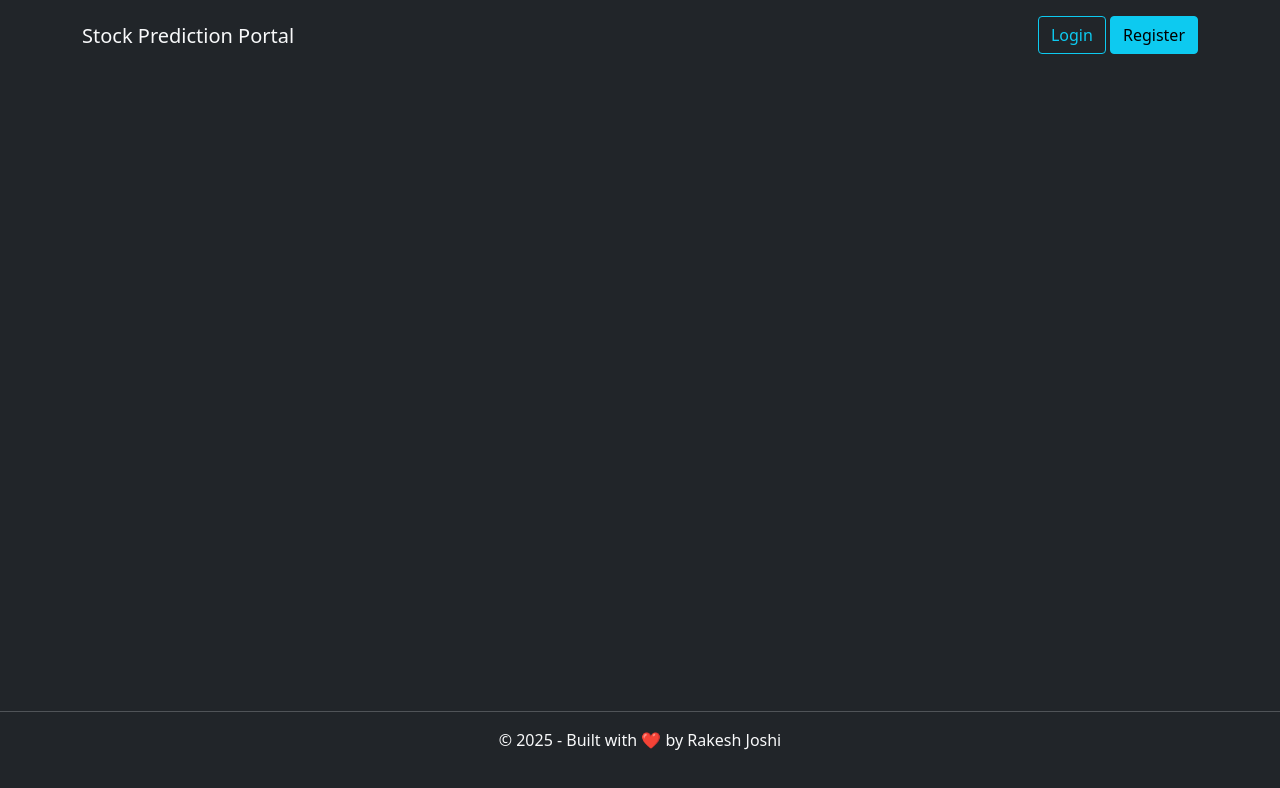
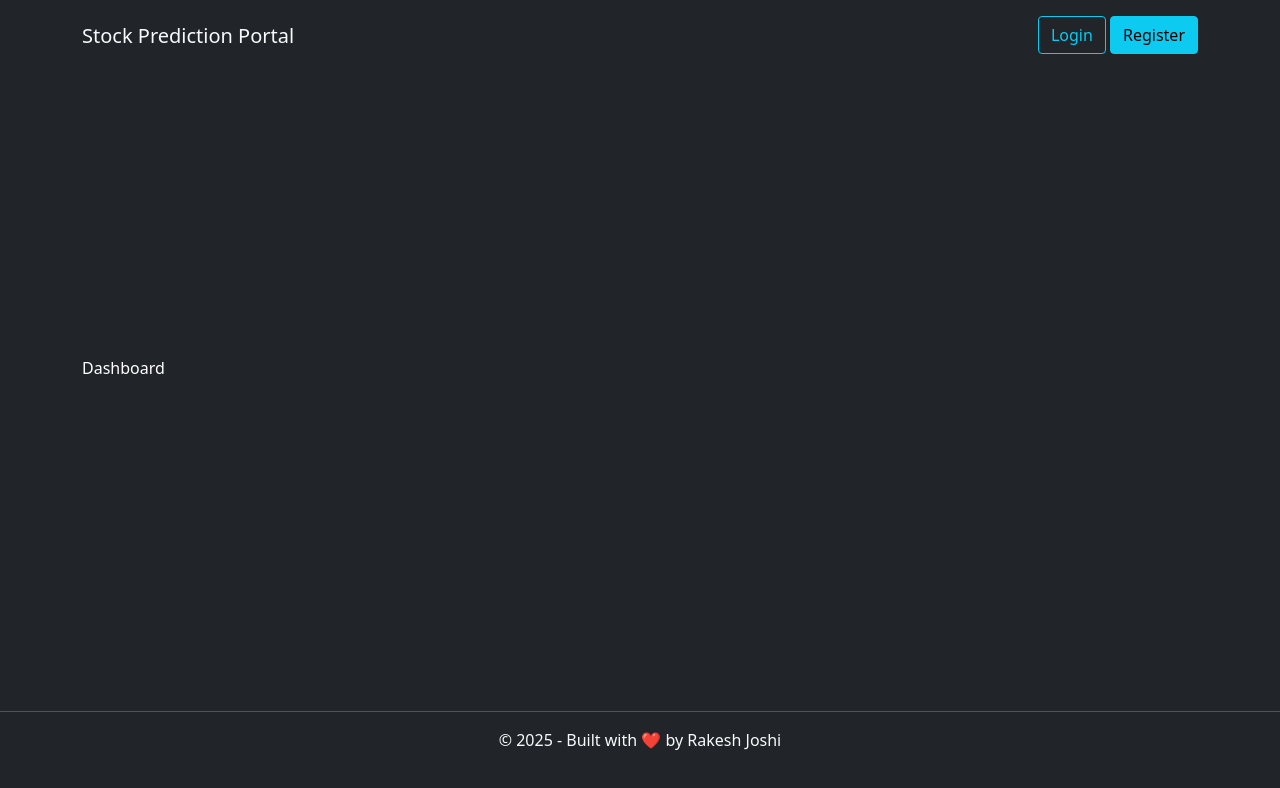
Before and after one commit to rakesh000999/stock-prediction-portal, a React (Vite) app in the folder frontend-react/: page /dashboard in a window 1280 px wide. Shown: the top 788 px of the page. Built offline with nearby package versions, Linux system fonts and the light colour scheme.

Commit message:
create dashboard component

```diff
--- a/frontend-react/src/App.jsx
+++ b/frontend-react/src/App.jsx
@@ -7,6 +7,7 @@ import Header from './components/Header'
 import Footer from './components/Footer'
 import Login from './components/Login'
 import AuthProvider from './AuthProvider'
+import Dashboard from './components/dashboard/Dashboard'
 
 function App() {
 
@@ -19,6 +20,7 @@ function App() {
             <Route path='/' element={<Main />} />
             <Route path='/register' element={<Register />} />
             <Route path='/login' element={<Login />} />
+            <Route path='/dashboard' element={<Dashboard />} />
           </Routes>
           <Footer />
         </BrowserRouter>
--- a/frontend-react/src/components/Header.jsx
+++ b/frontend-react/src/components/Header.jsx
@@ -8,7 +8,7 @@ const Header = () => {
     const { isLoggedIn, setIsLoggedIn } = useContext(AuthContext);
     const navigate = useNavigate();
 
-    const handleLogout = () =>{
+    const handleLogout = () => {
         localStorage.removeItem('accessToken');
         localStorage.removeItem('refreshToken');
         setIsLoggedIn(false);
@@ -22,7 +22,11 @@ const Header = () => {
 
                 <div className=''>
                     {isLoggedIn ? (
-                        <button className='btn btn-danger' onClick={handleLogout}>Logout</button>
+                        <>
+                            <Button text='Dashboard' class='btn-outline-info' url="/dashboard" />
+                            &nbsp;
+                            <button className='btn btn-danger' onClick={handleLogout}>Logout</button>
+                        </>
                     ) : (
                         <>
                             <Button text='Login' class='btn-outline-info' url="/login" />
--- a/frontend-react/src/components/Main.jsx
+++ b/frontend-react/src/components/Main.jsx
@@ -9,7 +9,7 @@ const Main = () => {
                 <div className='p-5 text-center bg-light-dark rounded'>
                     <h1 className='text-light'>Stock Prediction Portal</h1>
                     <p className='text-light lead'>This stock prediction application utilizes machine learning techniques, specifically employing Keras, and LSTM model, integrated within the Django framework. It forecasts future stock prices by analyzing 100-day and 200-day moving averages, essential indicators widely used by stock analysts to inform trading and investment decisions</p>
-                    <Button class='btn-outline-success' text='Login' />
+                    <Button class='btn-outline-success' text='Explore Now' url='/dashboard' />
 
                 </div>
             </div>
--- /dev/null
+++ b/frontend-react/src/components/dashboard/Dashboard.jsx
@@ -0,0 +1,13 @@
+import React from 'react'
+
+const Dashboard = () => {
+    return (
+        <>
+            <div className='container text-white'>
+                Dashboard
+            </div>
+        </>
+    )
+}
+
+export default Dashboard
```
